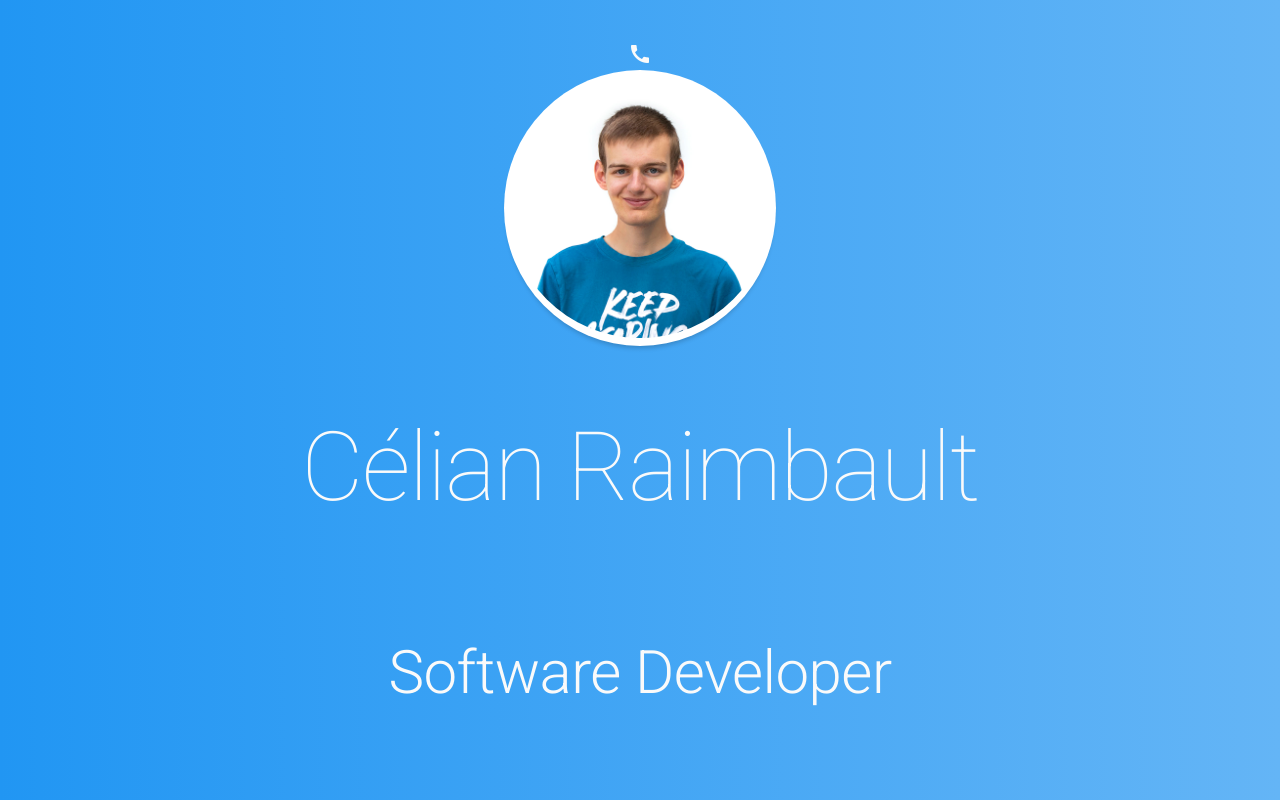
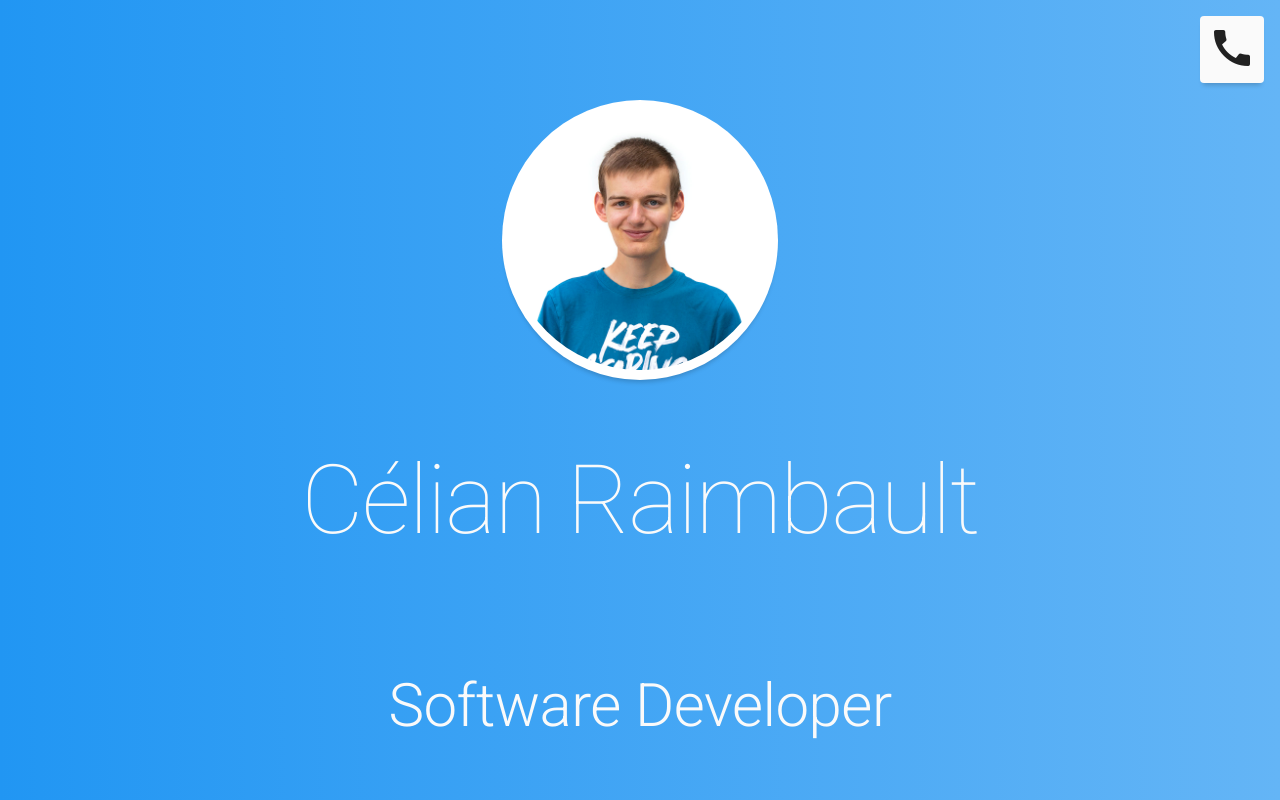
Before and after one commit to Cc618/Celian, a React (Create React App) app: page / in a window 1280 px wide. Built offline with nearby package versions, Linux system fonts and the light colour scheme.

Commit message:
Added icon buttons

```diff
--- /dev/null
+++ b/src/common/anim.scss
@@ -0,0 +1,17 @@
+// Animations and transitions
+
+.transition100 {
+    transition: ease-in-out 100ms;
+}
+
+.transition150 {
+    transition: ease-in-out 150ms;
+}
+
+.transition200 {
+    transition: ease-in-out 200ms;
+}
+
+.transition250 {
+    transition: ease-in-out 250ms;
+}
--- a/src/common/shadows.scss
+++ b/src/common/shadows.scss
@@ -27,6 +27,7 @@
 .card {
     background-color: $white;
     border-radius: 4px;
+    padding: 4px;
 }
 
 .card4 {
--- a/src/common/style.scss
+++ b/src/common/style.scss
@@ -1,6 +1,7 @@
 @import 'colors.scss';
 @import 'text.scss';
 @import 'shadows.scss';
+@import 'anim.scss';
 
 body, html {
   width: 100%;
@@ -12,9 +13,15 @@ body, html {
 
   scroll-behavior: smooth;
   overflow-x: hidden;
+  // TODO : Rm if using custom bar
+  overflow-y: hidden;
 
   font-family: 'Roboto', sans-serif;
   background-color: $white;
+}
+
+i {
+  color: $black;
 }
 
 .page {
--- a/src/pages/Home.js
+++ b/src/pages/Home.js
@@ -9,15 +9,23 @@ function Home(props) {
   return (
     <div className="Home">
       <header>
-        <i class="material-icons">call</i>
+          {/* TODO : Github, Linkedin... + Make class */}
+        <button class="icon-card">
+          <i class="material-icons">call</i>
+        </button>
+        {/* <div class="icon-card">
+          <span class="material-icons">mail</span>
+        </div> */}
       </header>
 
-      <div class="picture-card">
-        <img class="picture" src={picture} />
+      <div class="content">
+        <div class="picture-card">
+          <img alt="" class="picture" src={picture} />
+        </div>
+
+        <h1>Célian Raimbault</h1>
+        <h2>{data.job}</h2>
       </div>
-
-      <h1>Célian Raimbault</h1>
-      <h2>{data.job}</h2>
     </div>
   );
 }
--- a/src/pages/Home.scss
+++ b/src/pages/Home.scss
@@ -1,6 +1,6 @@
 @import "../common/style.scss";
 
-// TODO : Gradient
+// --- Page ---
 .Home {
     @extend .page;
 
@@ -10,6 +10,55 @@
 
     display: flex;
     flex-direction: column;
+}
+
+// --- Header ---
+header {
+    width: 100vw;
+
+    padding-right: 16px;
+    padding-top: 8px;
+    display: flex;
+    flex-direction: row-reverse;
+}
+
+.icon-card {
+    @extend .card8;
+    @extend .transition100;
+
+    text-decoration: none;
+    border: none;
+
+    // border-radius: 50%;
+    padding: 8px;
+    margin: 8px;
+
+    cursor: pointer;
+
+    .material-icons {
+        color: $black;
+        font-size: 48px;
+    }
+}
+
+.icon-card:hover {
+    @extend .shadow16;
+}
+
+.icon-card:active {
+    @extend .shadow24;
+
+    background-color: $grey;
+}
+
+// --- Content ---
+.content {
+    flex: 2;
+
+    display: flex;
+    flex-direction: column;
+    align-items: center;
+    justify-content: center;
 }
 
 .picture {
@@ -26,5 +75,7 @@
     background-color: #ffffff;
 
     border-radius: 50%;
-    padding: 4px;
+    padding: 6px;
 }
+
+// --- Footer ---
```
